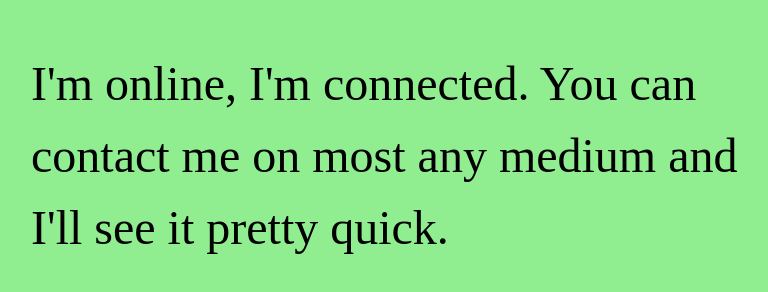
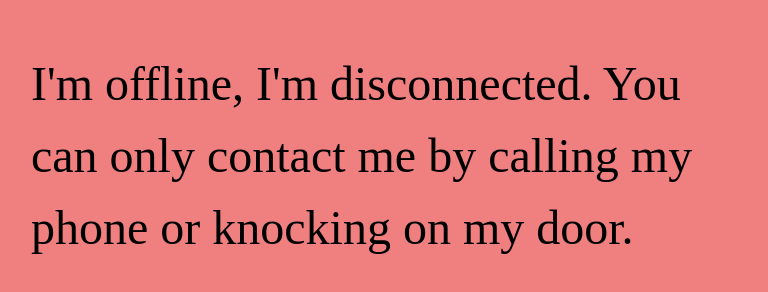
Before and after one commit to thwidge/my-status, a plain HTML site: page index.html in a window 1280 px wide. Shown: the whole page, without its empty margins (249-1017 px from the left). Drawn offline with Linux system fonts and the light colour scheme.

Commit message:
go offline

```diff
--- a/index.html
+++ b/index.html
@@ -4,10 +4,10 @@
 <meta http-equiv="Content-Type" content="text/html; charset=utf-8">
 <meta http-equiv="Cache-Control" content="no-store">
 <meta name="viewport" content="width=device-width, initial-scale=1">
-<title>maren's online</title>
+<title>maren's offline</title>
 <style>
 html {
-  background-color: lightgreen;
+  background-color: lightcoral;
 }
 body {
   font-size: 3em;
@@ -20,6 +20,6 @@ body {
 </style>
 </head>
 <body>
-<p>I'm online, I'm connected. You can contact me on most any medium and I'll see it pretty quick.</p>
+<p>I'm offline, I'm disconnected. You can only contact me by calling my phone or knocking on my door.</p>
 </body>
 </html>
```
